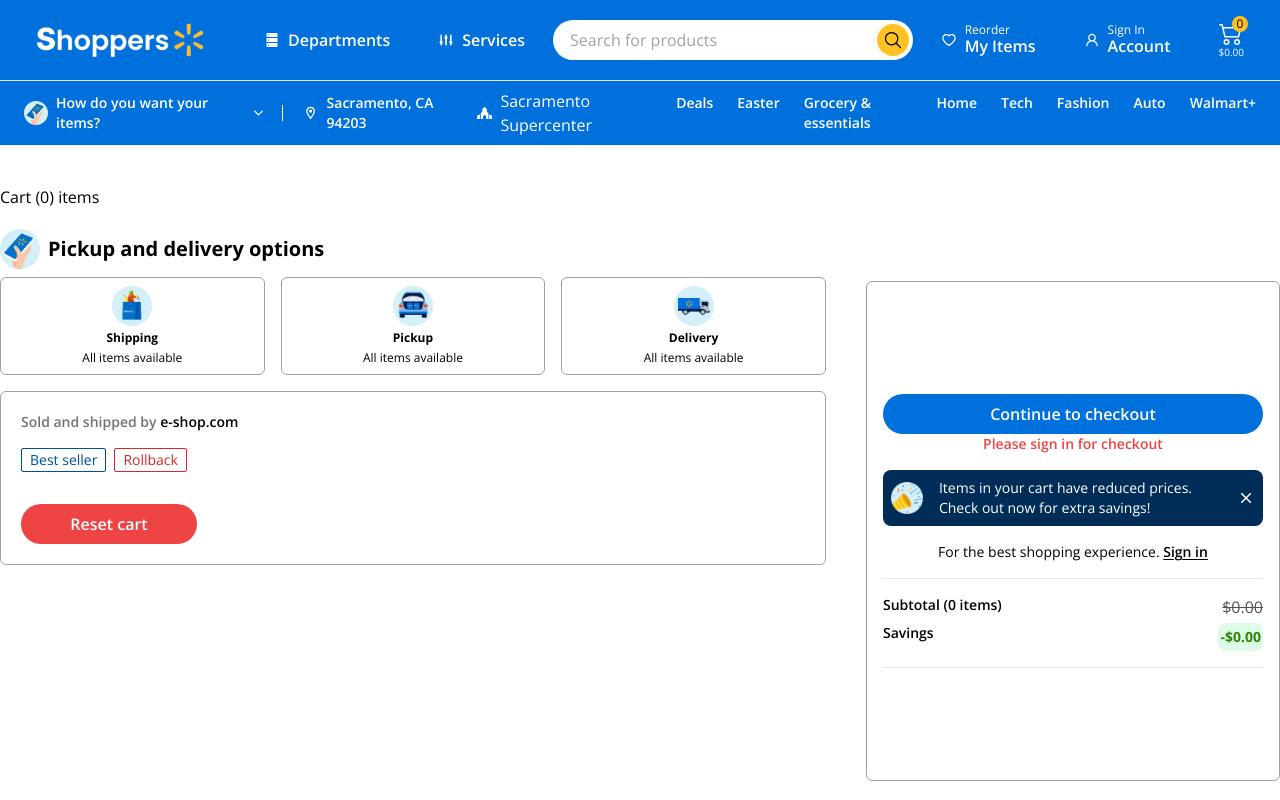
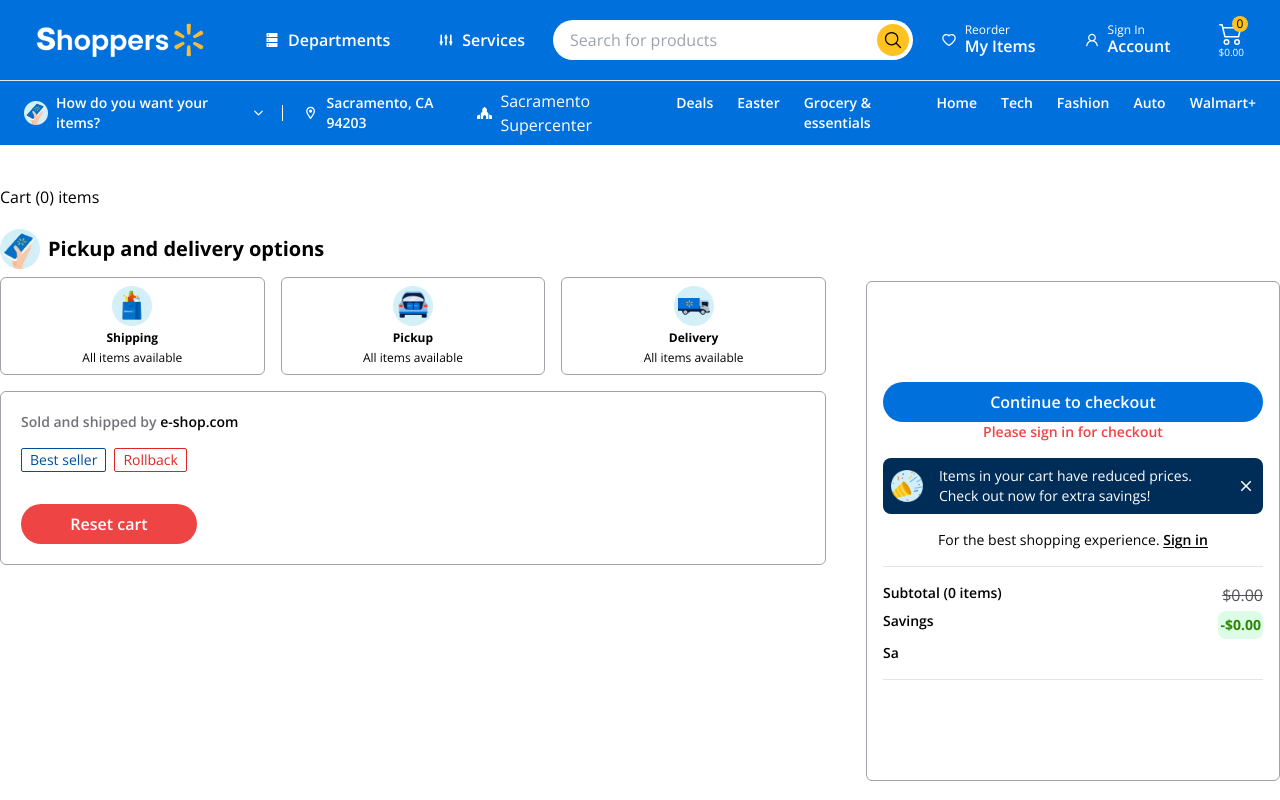
Before and after one commit to Shahriar-Turag/e-shop, a Next.js app: page /cart in a window 1280 px wide. Shown: the top 800 px of the page. Built offline with nearby package versions, Linux system fonts and the light colour scheme.

Commit message:
double check

```diff
--- a/components/CartPage.tsx
+++ b/components/CartPage.tsx
@@ -326,6 +326,9 @@
 									- <FormatePrice amount={totalSavings} />
 								</p>
 							</div>
+							<div className='text-sm flex justify-between'>
+								<p className='font-semibold '> Sa</p>
+							</div>
 						</div>
 					</div>
 				</div>
```
